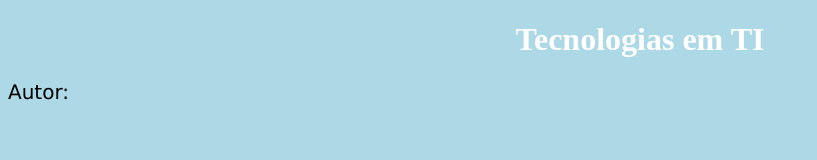
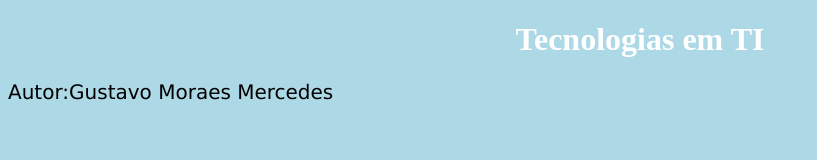
Before and after one commit to gustavo2207/Tecnologias-TI, a plain HTML site: page Index.html in a window 1280 px wide. Shown: the whole page, without its empty margins (0-817 px from the left). Drawn offline with Linux system fonts and the light colour scheme.

Commit message:
Acrescentando o nome do autor

```diff
--- a/Index.html
+++ b/Index.html
@@ -20,7 +20,7 @@
 	<body>
 
 		<h1>Tecnologias em TI</h1>
-		<p>Autor:</p>
+		<p>Autor:Gustavo Moraes Mercedes</p>
 
 	</body>
 </html>
```
